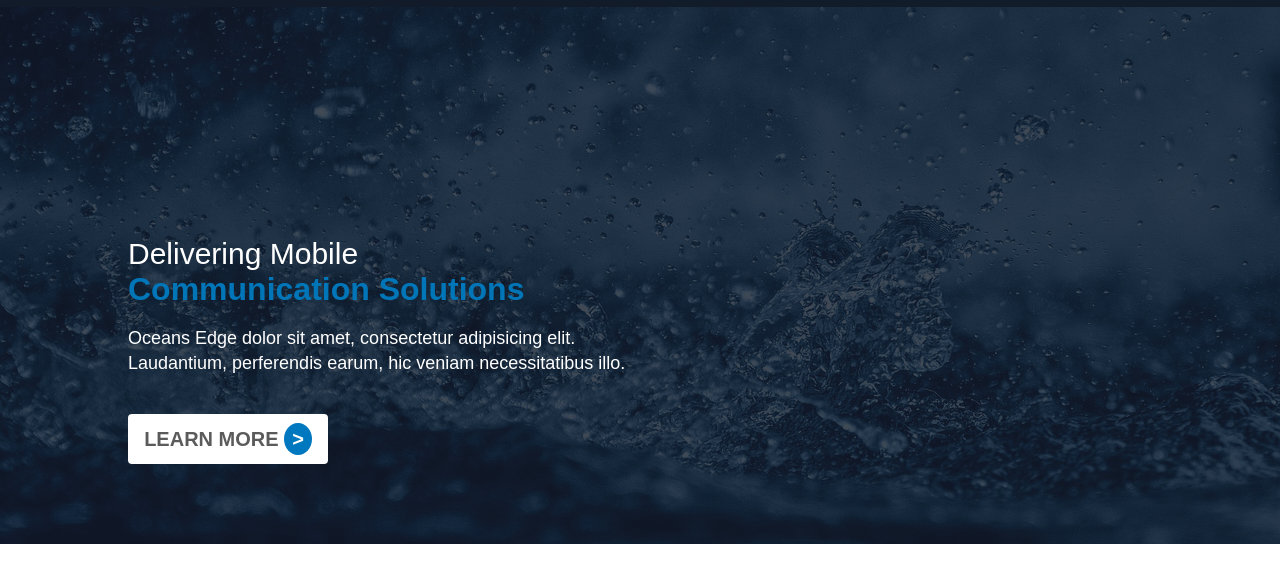
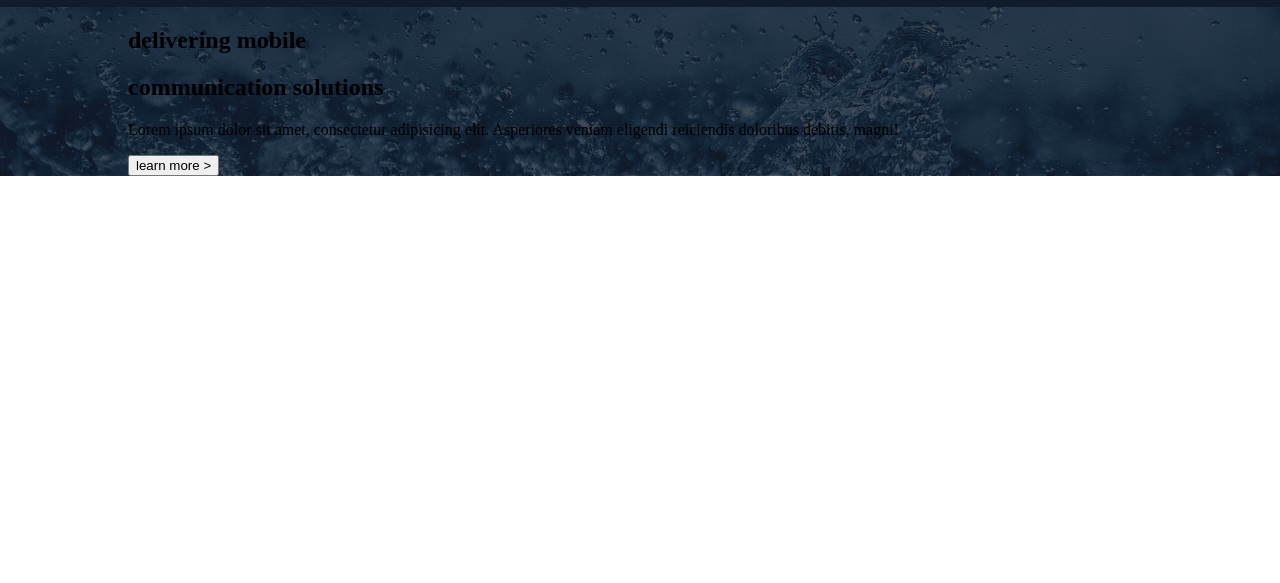
Before and after one commit to subrinasultana/Oceans-Edge_part2, a plain HTML site: page index.html in a window 1280 px wide. Shown: the part 93-676 px from the top of the page. Drawn offline with Linux system fonts and the light colour scheme.

Commit message:
Update index.html

```diff
--- a/index.html
+++ b/index.html
@@ -10,7 +10,7 @@
 		<header>
 			<div class="wrapper">
 				<div class="logo">
-					<img src="images/logo.jpg" alt="logo">
+					<img src="images/logo.jpg" alt="Oceans edge">
 				</div>
 				<nav class="menu">
 					<ul>
@@ -27,11 +27,11 @@
 		<!-- banner section start -->
 		<section class="banner">
 			<div class="wrapper">
-				<div class="banner_content">
-					<h1>Delivering Mobile</h1>
-					<h2>Communication Solutions</h2>
-					<p>Oceans Edge dolor sit amet, consectetur adipisicing elit. Laudantium, perferendis earum, hic veniam necessitatibus illo.</p>
-					<button type="button">LEARN MORE <span>&gt;</span></button>
+				<div class="b_content">
+					<h1>delivering mobile</h1>
+					<h2>communication solutions</h2>
+					<p>Lorem ipsum dolor sit amet, consectetur adipisicing elit. Asperiores veniam eligendi reiciendis doloribus debitis, magni!</p>
+					<button type="button">learn more <span>&gt;</span></button>
 				</div>
 			</div>
 		</section>
```
